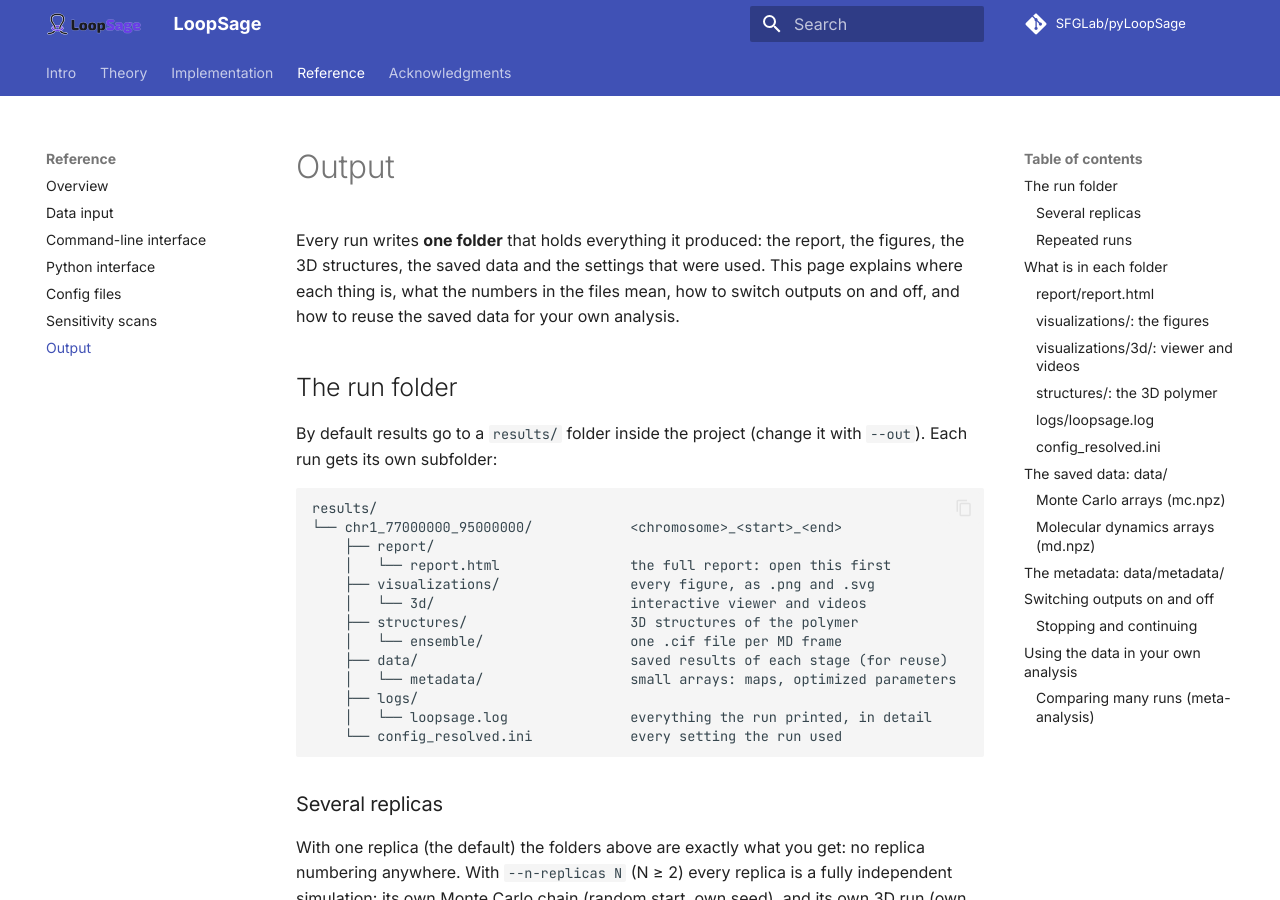
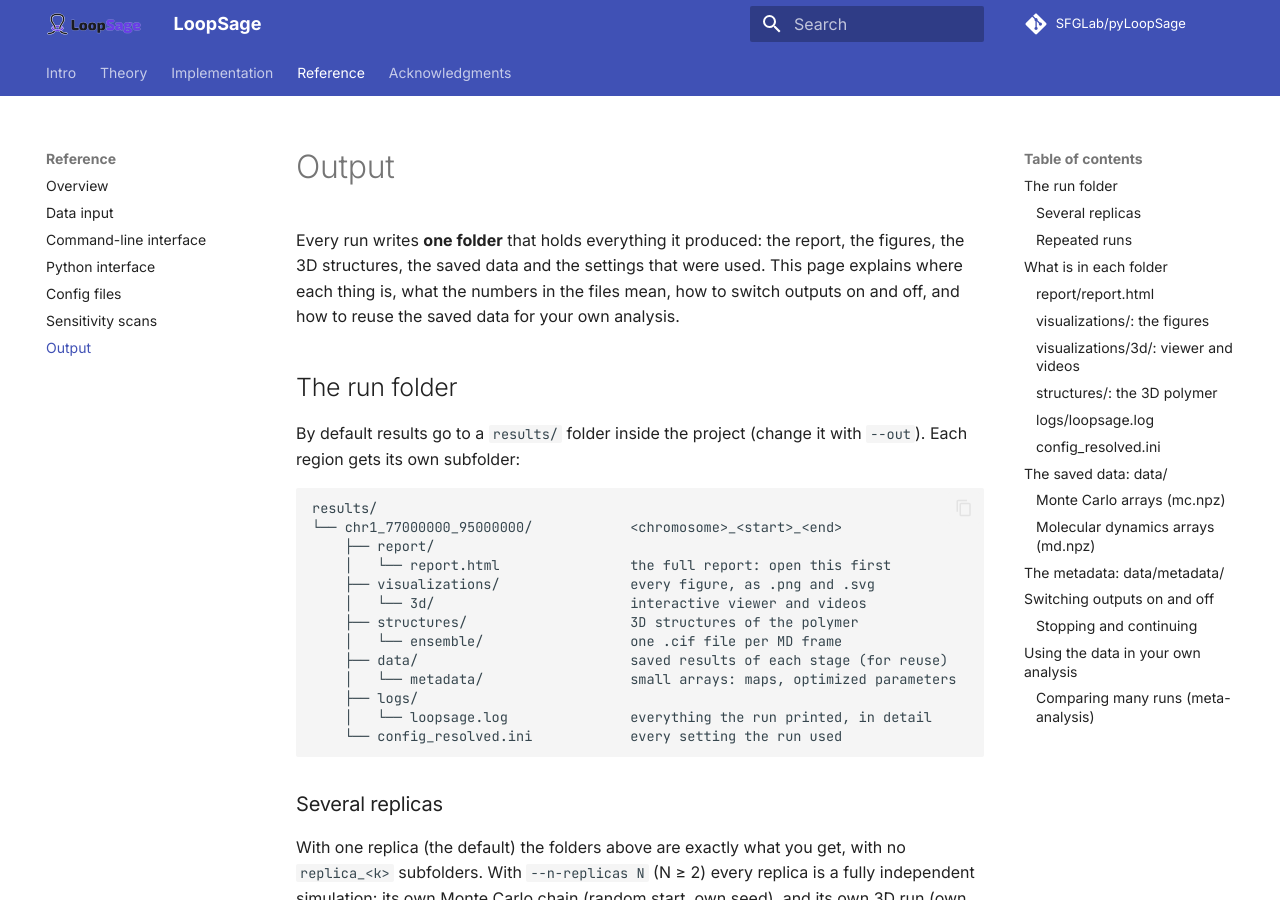
Before and after one commit to SFGLab/pyLoopSage, an MkDocs documentation site: the page built from markdown/reference/output.md, in a window 1280 px wide and 900 px high. Built offline with MkDocs 1.6.1 and Material for MkDocs 9.7.7, drawn with Linux system fonts in a browser that asks for light colours; comment, search, counter and statistics services are not loaded; some of the changed text lies outside the part shown.

````diff
--- a/markdown/reference/output.md
+++ b/markdown/reference/output.md
@@ -4,7 +4,7 @@ Every run writes **one folder** that holds everything it produced: the report, t
 
 ## The run folder
 
-By default results go to a `results/` folder inside the project (change it with `--out`). Each run gets its own subfolder:
+By default results go to a `results/` folder inside the project (change it with `--out`). Each region gets its own subfolder:
 
 ```text
 results/
@@ -24,7 +24,7 @@ results/
 
 ### Several replicas
 
-With one replica (the default) the folders above are exactly what you get: no replica numbering anywhere. With `--n-replicas N` (N ≥ 2) every replica is a fully independent simulation: its own Monte Carlo chain (random start, own seed), and its own 3D run (own start structure, loops and random stream). The seeds follow from `--seed`: replica 0 uses it, the others get independent streams derived from it, and each is listed in the *Replicas* tables of the report. Everything stays in the same run folder; only the per-replica files get a `replica_<k>` subfolder (`k` = 0, 1, ...):
+With one replica (the default) the folders above are exactly what you get, with no `replica_<k>` subfolders. With `--n-replicas N` (N ≥ 2) every replica is a fully independent simulation: its own Monte Carlo chain (random start, own seed), and its own 3D run (own start structure, loops and random stream). The seeds follow from `--seed`: replica 0 uses it, the others get independent streams derived from it, and each is listed in the *Replicas* tables of the report. Everything stays in the same run folder; only the per-replica files get a `replica_<k>` subfolder (`k` = 0, 1, ...):
 
 ```text
 chr1_77000000_95000000/
@@ -55,7 +55,7 @@ The report and the files in the main folders show the **pooled** result (all rep
 
 ### Repeated runs
 
-The folder is named after the region only, `chr1_77000000_95000000`; it has no run number. Running the *same region* again into the same `--out` folder **overwrites** its results (the log warns about it). To keep several runs, give each its own `--out` folder, for example `--out results_test1`.
+The folder is named after the region, `chr1_77000000_95000000`. Running the *same region* again with the same `--out` folder writes into it and **overwrites** its results (the log warns about it). To keep several runs, give each its own `--out` folder, for example `--out results_test1`.
 
 !!! tip "Which run was which?"
     The folder name only tells the region. What made the runs different is written in `config_resolved.ini` inside each folder (see below), so compare those files, not the names.
````
